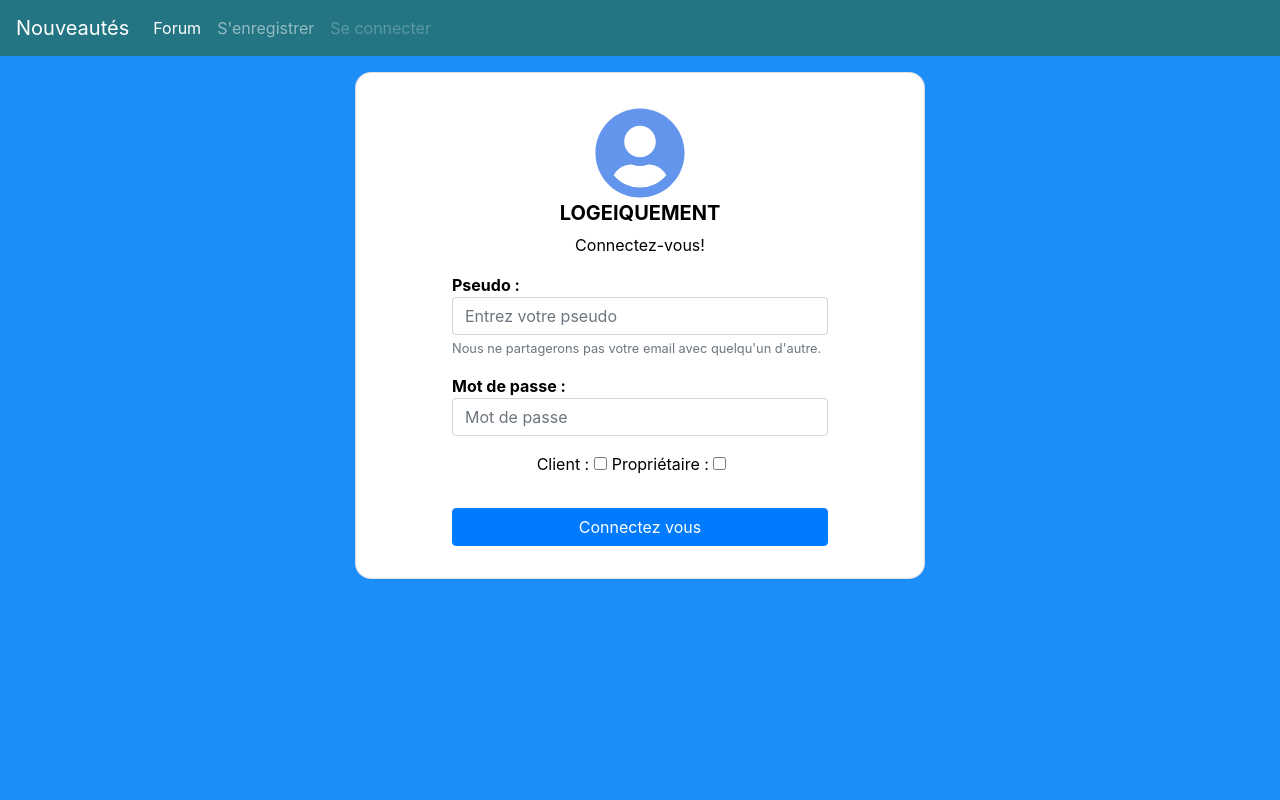
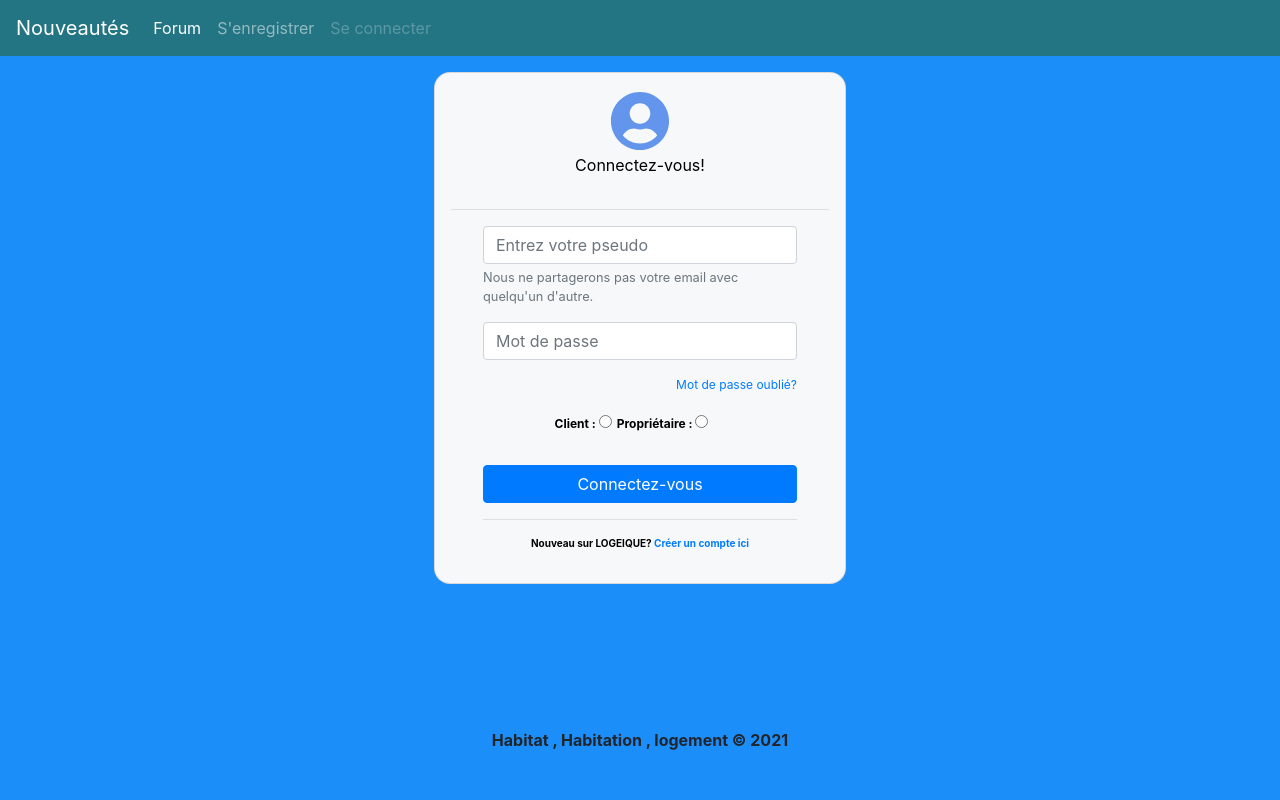
Before and after one commit to inovci/Logeique-old, a Django app: page /signin/ in a window 1280 px wide. Run offline with Django 3.2, Linux system fonts and the light colour scheme; some libraries are stand-ins or nearby versions.

Commit message:
Update signin and signup design

```diff
--- a/spaces/forms.py
+++ b/spaces/forms.py
@@ -64,7 +64,8 @@ class SignUpForm(forms.Form):
             attrs={
                 'class': 'form-check-input stick',
                 'onclick': 'active()',
-                'id': 'is_cl'
+                'id': 'is_cl',
+                'type': 'radio'
             }
         )
     )
@@ -75,7 +76,8 @@ class SignUpForm(forms.Form):
             attrs={
                 'class': 'form-check-input stick',
                 'onclick': 'active()',
-                'id': 'is_la'
+                'id': 'is_la',
+                'type': 'radio'
             }
         )
     )
--- a/spaces/templates/spaces/base.html
+++ b/spaces/templates/spaces/base.html
@@ -28,7 +28,7 @@
     <script defer src="{% static 'fontawesome/js/fontawesome.js' %}"></script>
 </head>
 
-<body style="background-color: #1C8EF9;height: 100%;">
+<body style="background-color: #1C8EF9;">
     <header class="masthead mb-auto">
         <!-- Fixed navbar -->
         {% block navbar %}
@@ -84,7 +84,7 @@
     {% block footer %}
         <footer class="text-center" style="font-weight: bold;position: fixed;bottom: 0;width: 100%;height: 50px;">
             <div class="inner">
-                <span>Habitat , Habitation , logement .</span>
+                <span>Habitat , Habitation , logement © 2021</span>
             </div>
         </footer>
     {% endblock %}
--- a/spaces/templates/spaces/signin.html
+++ b/spaces/templates/spaces/signin.html
@@ -1,5 +1,5 @@
 {% extends 'spaces/base.html' %}
-
+{% load static %}
 {% block title %}Connexion{% endblock %}
 
 {% block navbarbrand1 %}
@@ -19,14 +19,12 @@
 {% endblock %}
 
 {% block content %}
-<div class="row" style="margin-top: 1rem;">
+<div class="row">
     <div class="col-1 col-sm-2 col-md-3"></div>
-    <div class="col-10 col-sm-8 col-md-6 card" style="padding: 2rem;border-radius: 1rem;">
+    <div class="col-10 col-sm-8 col-md-6">
+        <div class="card" style="padding: 1rem;border-radius: 1rem;background-color: #F6F8FA;margin: 1rem 4rem;">
             <div class="text-center">
-            <i class="fas fa-user-circle" style="font-size: 6rem; color: cornflowerblue;padding: 2px;"></i>
-            <h5 id="" style="font-weight: bold;">
-                LOGEIQUEMENT
-            </h5>
+                <i class="fas fa-user-circle" style="font-size: 4rem; color: cornflowerblue;padding: 2px;"></i>
                 <p id="">
                     Connectez-vous!
                 </p>
@@ -36,13 +34,13 @@
                     <strong>Utilisateur inconnu ou mauvais de mot de passe.</strong>
                 </p>
             {% endif %}
-
+            <hr>
             <form method="post" action="{% url 'spaces:signin' %}">
                 {% csrf_token %}
-            <div style="padding: 0rem 4rem">
+                <div style="padding: 0rem 2rem" class="form-check">
                     <div class="">
                         <p style="font-weight: bold;">
-                        {{form.username.label}}
+                            <!--{{form.username.label}}-->
                             {{form.username}}
                             <small id="emailHelp" class="form-text text-muted">
                                 Nous ne partagerons pas votre email avec quelqu'un d'autre.
@@ -52,19 +50,20 @@
 
                     <div class="form-group">
                         <p style="font-weight: bold;">
-                        {{form.password.label}}
+                            <!--{{form.password.label}}-->
                             {{form.password}}
                         </p>
+                        <p class="d-flex justify-content-end" style="font-size: 12px;"><a href="#">Mot de passe oublié?</a></p>
                     </div>
 
                     <div class="form-group text-center">
                         <div class="form-check form-check-inline">
-                        <p>
+                            <p style="font-weight: bold;font-size: 12px;">
                                 {{form.client.label}}
                                 {{form.client}}
                             </p>
 
-                        <p>
+                            <p style="font-weight: bold;font-size: 12px;">
                                 {{form.landlord.label}}
                                 {{form.landlord}}
                             </p>
@@ -72,21 +71,23 @@
                     </div>
 
                     <button style="width: 100%;" type="submit" class="btn btn-primary" name="Connectez vous" value="Connectez vous">
-                    Connectez vous
+                        Connectez-vous
                     </button>
+                    <hr>
+                    <p style="font-weight: bold;font-size: 10px;" class="text-center">Nouveau sur LOGEIQUE? <a href="{% url 'spaces:signup' %}">Créer un compte ici</a></p>
                 </div>
             </form>
 
             {% if client_user.is_authenticated %}
                 <p>
-                Vous êtes connecté client, {{ client_user.username }} !
+                    Vous êtes connecté client {{ client_user.username }} !
                 </p>
                 <P>
                     <a href="{% url 'spaces:client_profile' client_user.id %}" class="btn btn-lg btn-secondary">Allez à votre compte</a>
                 </P>
             {% elif landlord_user.is_authenticated %}
                 <p>
-                Vous êtes connecté propietaire, {{ landlord_user.username }}!
+                    Vous êtes connecté propietaire {{ landlord_user.username }}!
                 </p>
                 <P>
                     <a href=" {% url 'spaces:landlord_profile' landlord_user.id %}" class="btn btn-lg btn-secondary">
@@ -95,8 +96,15 @@
                 </P>
             {% endif %}
         </div>
+    </div>
     <div class="col-1 col-sm-2 col-md-3"></div>
 </div>
 {% endblock %}
 
-{% block footer %}{% endblock %}
+{% block footer %}
+    <footer class="text-center" style="font-weight: bold;padding-top: 2rem;">
+        <div class="inner">
+            <span>Habitat , Habitation , logement © 2021</span>
+        </div>
+    </footer>
+{% endblock %}
```
Also changed, not shown: spaces/templates/spaces/signup.html (+28 -6 lines). Lines whose indentation alone changed are shown as unchanged.
